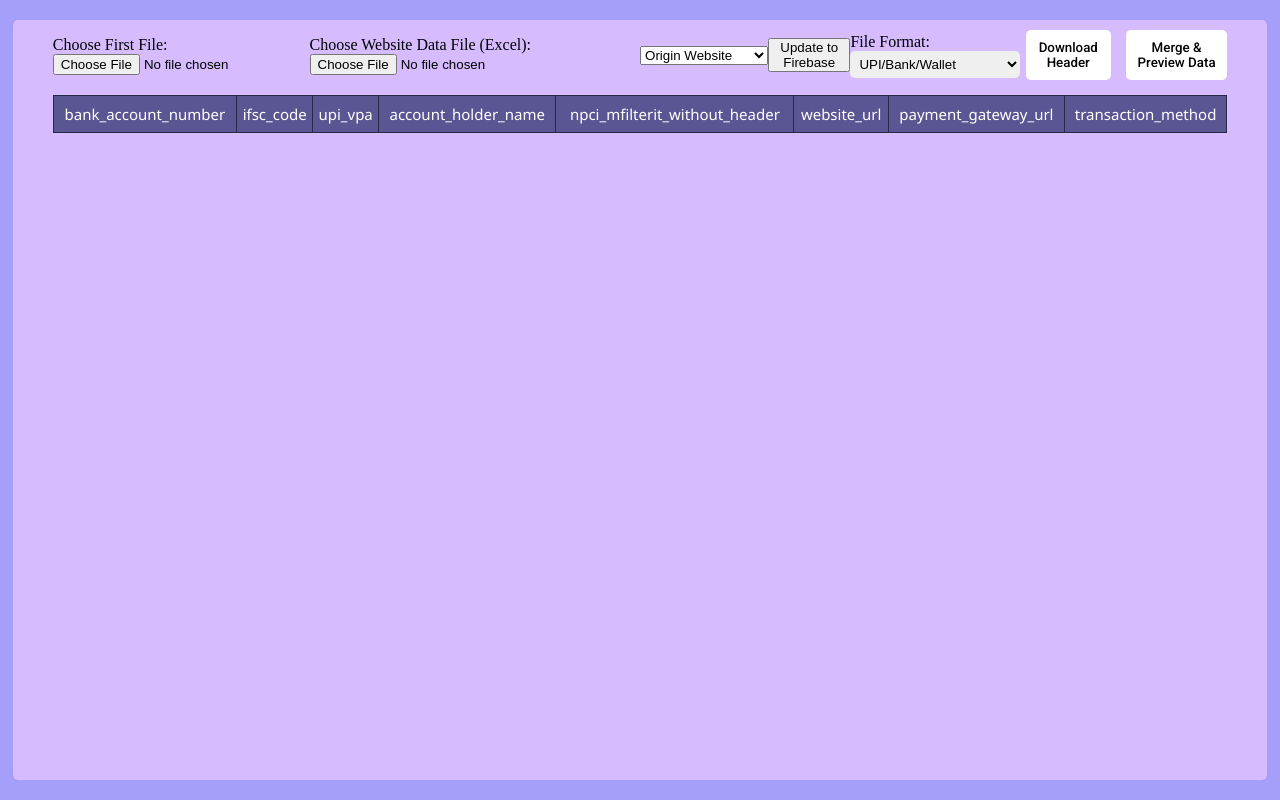
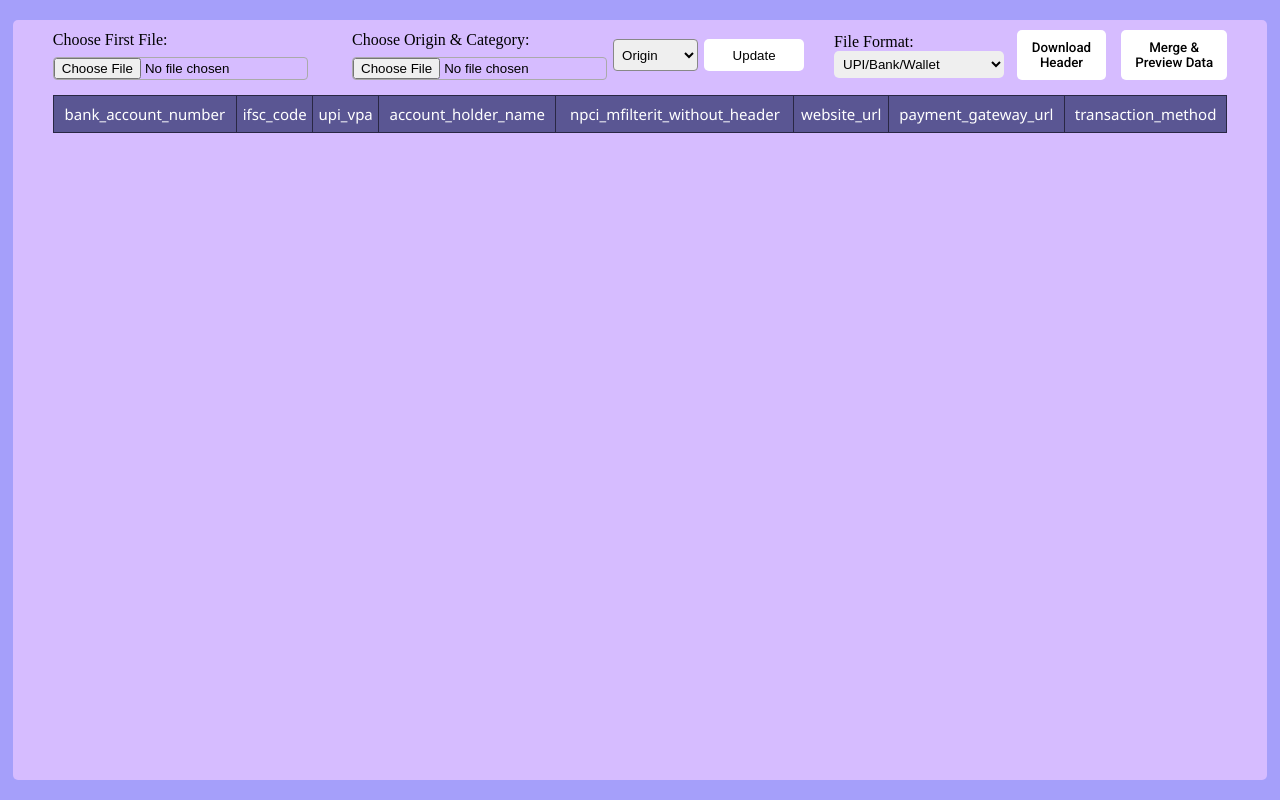
Before and after one commit to antimoneylaundring/filemerger, a plain HTML site: page index.html in a window 1280 px wide. Drawn offline with Linux system fonts and the light colour scheme; a script that the page names is missing.

Commit message:
add origin and category import option

```diff
--- a/index.html
+++ b/index.html
@@ -18,15 +18,19 @@
                     <label for="avatar">Choose First File:</label>
                     <input type="file" id="uploadFirstFile" accept=".xlsx, .xls, .csv" />
                 </div>
-                <div class="website-data-file">
-                    <label for="websiteExcelFile">Choose Website Data File (Excel):</label>
-                    <input type="file" id="websiteExcelFile" accept=".xlsx, .xls, .csv" />
+                <div class="website-form-container">
+                    <div class="website-data-file">
+                        <label for="websiteExcelFile">Choose Origin & Category:</label>
+                        <input type="file" id="websiteExcelFile" accept=".xlsx, .xls, .csv" />
+                    </div>
+                    <div class="website-select-actions">
+                        <select id="collectionSelect">
+                            <option value="originWebsite">Origin</option>
+                            <option value="categoryWebsite">Category</option>
+                        </select>
+                        <button class="update_btn">Update</button>
+                    </div>
                 </div>
-                <select id="collectionSelect">
-                    <option value="originWebsite">Origin Website</option>
-                    <option value="categoryWebsite">Category Website</option>
-                </select>
-                <button>Update to Firebase</button>
                 <div>
                     <label for="">File Format:</label>
                     <select name="fileFormat" id="mergeTypeDropdown" class="mergeType">
@@ -41,7 +45,8 @@
                 </div>
                 <div class="btn-container">
                     <Button class="preview-btn btn" id="download" onclick="downloadHeader()">Download Header</Button>
-                    <Button class="merge-preview-btn btn" id="mergeDownloadBtn" onclick="handleMergeDownload()">Merge & Preview Data</Button>
+                    <Button class="merge-preview-btn btn" id="mergeDownloadBtn" onclick="handleMergeDownload()">Merge &
+                        Preview Data</Button>
                 </div>
             </div>
             <div style="height: 65vh; margin-top: 15px;">
--- a/style.css
+++ b/style.css
@@ -64,3 +64,57 @@ body {
     display: flex;
     gap: 15px;
 }
+
+.website-form-container {
+    display: flex;
+    align-items: center;
+    /* background: #E6C6FC; Soft purple like in your image */
+    padding: 0 30px;
+    border-radius: 8px;
+    /* width: fit-content; */
+}
+
+.website-data-file {
+    /* display: flex; */
+    align-items: center;
+    gap: 10px;
+}
+
+.website-select-actions {
+    display: flex;
+    /* flex-direction: column;
+    align-items: flex-start; */
+    gap: 6px;
+}
+
+input[type="file"] {
+    border-radius: 4px;
+    border: 1px solid #aaa;
+    margin-top: 8px;
+}
+
+select {
+    /* font-size: 16px; */
+    border-radius: 4px;
+    padding: 0px 4px;
+    border: 1px solid #888;
+}
+
+.update_btn {
+    white-space: nowrap;
+    min-width: 100px;
+    height: 32px;
+    /* font-size: 18px;          */
+    line-height: normal;
+    text-align: center;
+    padding: 0 16px;
+    background: #fff;
+    border: none;
+    border-radius: 5px;
+    cursor: pointer;
+}
+
+.update_btn:hover {
+    background: #5a5693;
+    color: #fff;
+}
```
Also changed, not shown: script.js (+0 -9 lines).
